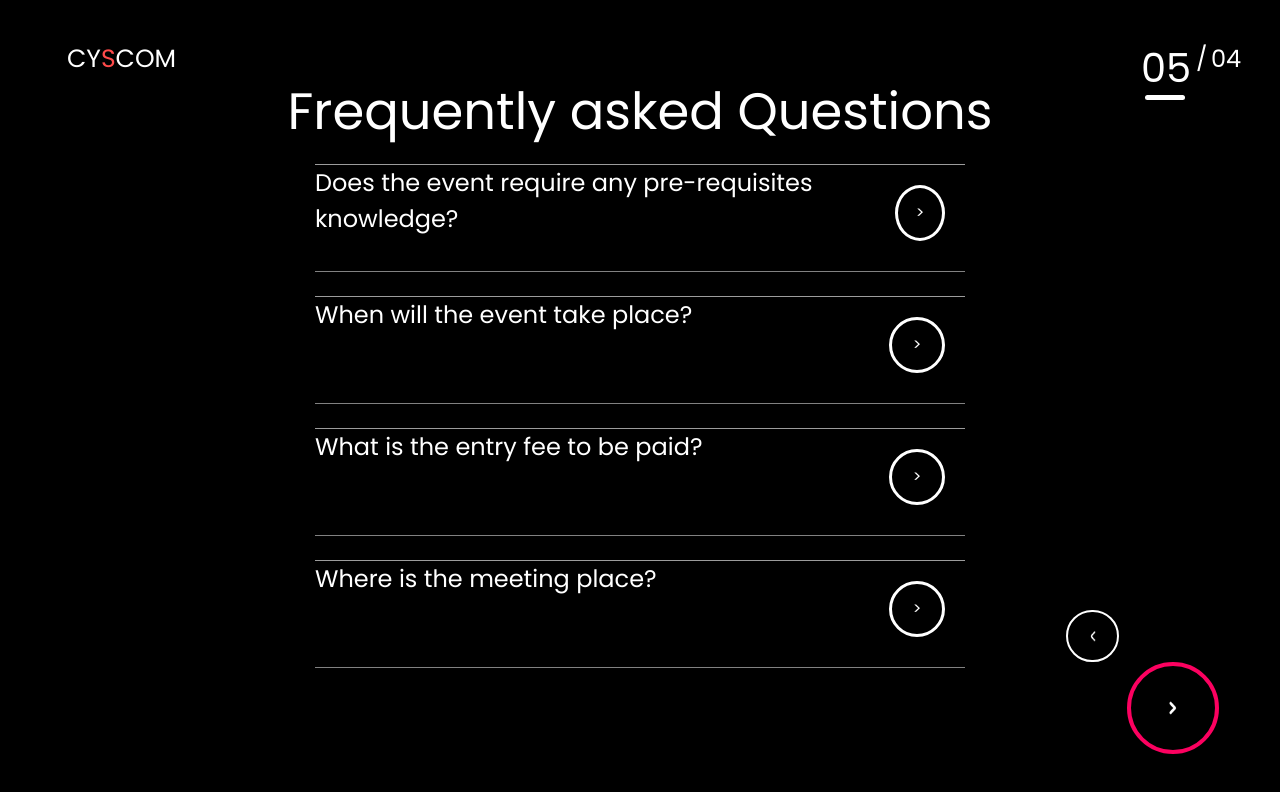
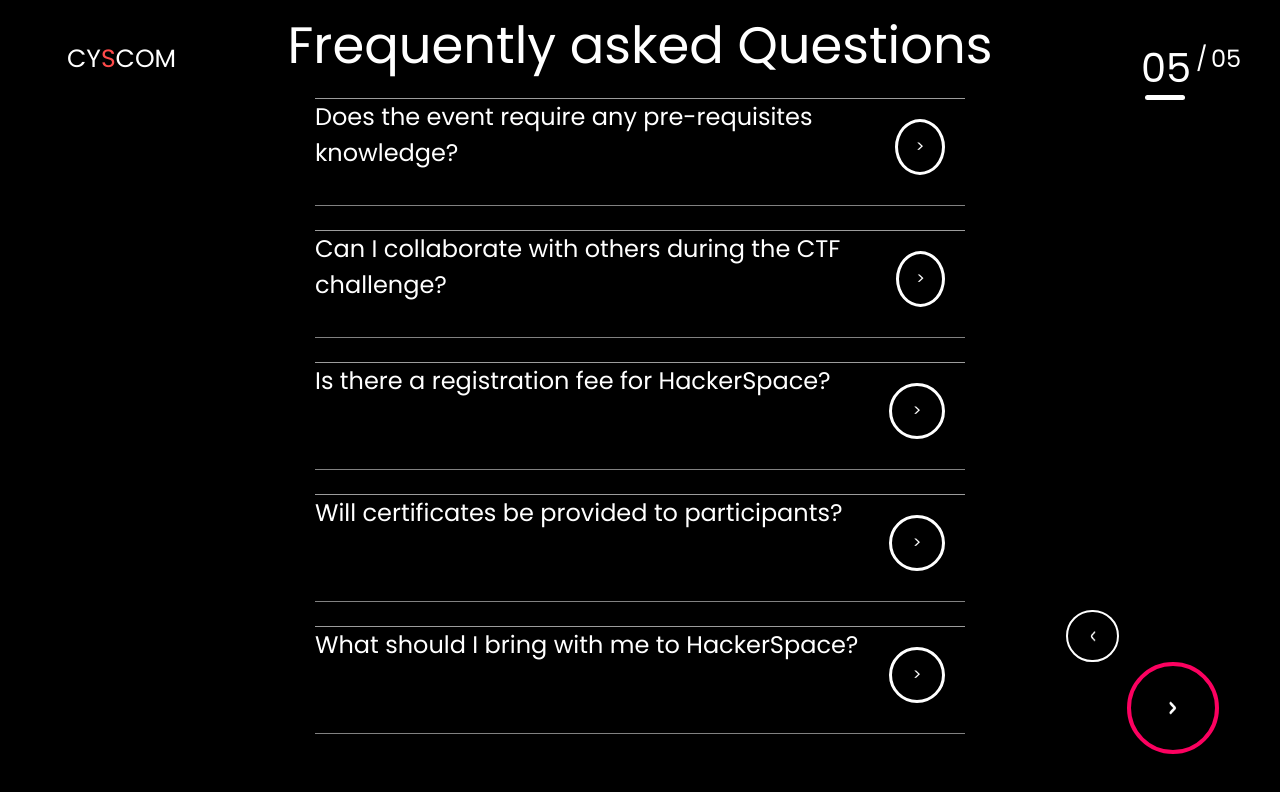
Before and after one commit to AdityaSai2004/hackerspace, a React (Vite) app: page /faq in a window 1280 px wide. Shown: the top 792 px of the page. Built offline with nearby package versions, Linux system fonts and the light colour scheme.

Commit message:
data entry

```diff
--- a/src/App.jsx
+++ b/src/App.jsx
@@ -12,7 +12,7 @@ import About from './components/about/AboutPage'
 
 export default function App() {
   let title='HackerSpace'
-  let landingPageContent='Lorem ipsum dolor sit amet consectetur adipisicing elit. Numquam ea repudiandae nam vitae! Est aperiam saepe quae iste eius reprehenderit.'
+  let landingPageContent = "Welcome to HackerSpace, an extraordinary one-day workshop that will immerse you in the captivating realms of Bug Bounty, OSINT, and Cyber Forensics. This unique and hands-on cybersecurity event has been meticulously designed to equip participants with the latest knowledge and practical skills in these specialized domains."
   return (
     <div className="wrapper" style={{ width: "100vw", height: "100vh" }}>
       {/* for now commenting the model */}
--- a/src/components/about/AboutPage.jsx
+++ b/src/components/about/AboutPage.jsx
@@ -5,7 +5,8 @@ const AboutPage = (props) => {
 
 
     };
-    const aboutStyle = { display: 'flex',
+    const aboutStyle = {
+    display: 'flex',
     flexDirection:'column',
     height: '100vh',
     textAlign: 'start',
@@ -42,7 +43,14 @@ const AboutPage = (props) => {
 
     }
     let temp=props.name
-    let content=props.content
+    // let content=props.content
+    let content = `HackerSpace is a one-day workshop that will teach you about Bug Bounty, OSINT, and Cyber Forensics. You will learn through interactive sessions, demonstrations, and hands-on exercises. The highlight of the workshop is the Capture-The-Flag (CTF) challenge, where you will test your hacking skills against other participants.
+
+    Here are some of the key points of the workshop:
+
+    - Learn about Bug Bounty, OSINT, and Cyber Forensics
+    - Gain hands-on experience in these specialized domains
+    - Participate in a thrilling Capture-The-Flag (CTF) challenge`;
 
 
     return (
--- a/src/components/faq/faq.jsx
+++ b/src/components/faq/faq.jsx
@@ -6,23 +6,29 @@ const Data = [
   {
     Question: "Does the event require any pre-requisites knowledge?",
     Answer:
-      "lorem ipsum dolor sit amet, consectetur adipiscing elit, sed do eiusmod tempor incididunt ut labore et dolore magna aliqua.",
+      "No prior experience or knowledge in cybersecurity is required to attend HackerSpace. The event is designed to provide a comprehensive learning experience for participants at all levels, from beginners to advanced learners.",
   },
   {
-    Question: "When will the event take place?",
+    Question:"Can I collaborate with others during the CTF challenge?",
     Answer:
-      "lorem ipsum dolor sit amet, consectetur adipiscing elit, sed do eiusmod tempor incididunt ut labore et dolore magna aliqua.",
+    "Yes, collaboration among participants is encouraged during the CTF challenge. You can form team of 1-3 participant(s) and work together to solve the challenges. It's a great opportunity to learn from each other and enhance your problem-solving skills."
   },
   {
-    Question: "What is the entry fee to be paid?",
+    Question: "Is there a registration fee for HackerSpace?",
     Answer:
-      "lorem ipsum dolor sit amet, consectetur adipiscing elit, sed do eiusmod tempor incididunt ut labore et dolore magna aliqua.",
+    "Yes, there is a registration fee of Rs.150/-  for HackerSpace. "
   },
   {
-    Question: "Where is the meeting place?",
+    Question: "Will certificates be provided to participants?",
     Answer:
-      "lorem ipsum dolor sit amet, consectetur adipiscing elit, sed do eiusmod tempor incididunt ut labore et dolore magna aliqua.",
+    "Yes, certificates of participation will be provided to all attendees of HackerSpace. These certificates will serve as a recognition of your active participation and engagement in the event."
   },
+  {
+    Question: "What should I bring with me to HackerSpace?",
+    Answer:
+    "Participants are encouraged to bring their own laptops for the hands-on activities and challenges. Additionally, it is recommended to bring a notebook and pen for taking notes during the workshop sessions."
+  },
+
 ];
 const Accordion = () => {
   const [selected, setSelected] = useState(null);
--- a/src/components/navBar/nav.jsx
+++ b/src/components/navBar/nav.jsx
@@ -22,7 +22,7 @@ const Navbar = (props) => {
           {props.currentPage.toString().padStart(2, '0')}
         </span>
         <span className="navbar__separator"> /</span>
-        <span className={`navbar__total`}> 04</span>
+        <span className={`navbar__total`}> 05</span>
       </div>
     </div>
 
--- a/src/components/speaker/Speakers.css
+++ b/src/components/speaker/Speakers.css
@@ -16,6 +16,7 @@
     align-content: center;
     align-items: center;
     background-color: transparent;
+    overflow: auto;
 }
 #headline {
     font-family:'MrRobot', Times, serif;
@@ -28,6 +29,7 @@
     background-color: transparent;
 }
 #intro-para {
+    padding: 2%;
     width: 50%;
     background-color: transparent;
     text-align: center;
--- a/src/components/speaker/Speakers.jsx
+++ b/src/components/speaker/Speakers.jsx
@@ -6,7 +6,7 @@ function Speakers() {
     return (
         <div id="container">
             <h1 id="headline">Meet Our Speakers</h1>
-            <p id="intro-para">Lorem ipsum, dolor sit amet consectetur adipisicing elit. Velit officiis asperiores doloribus sint optio voluptatem nobis pariatur ipsa dolorum vero, nisi, placeat quis ullam quibusdam aspernatur in veritatis voluptatibus nesciunt?</p>
+            <p id="intro-para">Ranganathan P is a renowned cybersecurity expert with a proven track record of success. He has uncovered critical bugs in organizations such as the United Nations, the Government of India, and Apple, Lenovo, and The Walt Disney Company. He is a dynamic and accomplished ethical hacker and security researcher with an impressive track record of successfully safeguarding the digital infrastructure of more than 30 prominent organizations. His keen eye for identifying vulnerabilities has made him a valuable asset to organizations of all sizes.</p>
             <div className="profiles">
                 <div className="flip-card">
                     <div className="flip-card-inner">
@@ -19,7 +19,7 @@ function Speakers() {
                         <div className="flip-card-back">
                             <div className="details-back">
                             <h3 className="speaker-name">Ranganthan P</h3>
-                            <p className="speaker-name">Lorem, ipsum dolor sit amet consectetur adipisicing elit. Vel facilis velit consequatur ad, sunt suscipit. Inventore iure saepe reiciendis repellendus neque? Ad id porro sapiente magnam odio, eveniet iusto cum.</p>
+                            <p className="speaker-name">He is also the founder of R Protocols, a cybersecurity startup. Recognized for his exceptional achievements, Ranganathan P has been acknowledged by the esteemed IT Minister of Tamil Nadu.</p>
                             </div>
                         </div>
                     </div>
--- a/src/components/sponsors/sponsors.jsx
+++ b/src/components/sponsors/sponsors.jsx
@@ -7,7 +7,7 @@ const Sponsors = () => {
 
             <div className='sponsors'>
                 <div className="span" id="title">SPONSORS</div>
-                <p>Lorem ipsum dolor, sit amet consectetur adipisicing elit. Asperiores vitae at quod soluta quam. Tempora illum sunt repellat doloribus accusamus.</p>
+                <p>Our esteemed sponsors,who empower us to bring the world of cybersecurity to life at HackerSpace.</p>
 
                 <div className="cards">
                     <div className="box"> </div>
--- a/src/index.css
+++ b/src/index.css
@@ -29,6 +29,7 @@ body {
   place-items: center;
   min-width: 320px;
   min-height: 100vh;
+  /* overflow: auto; */
 }
 
 h1 {
```
